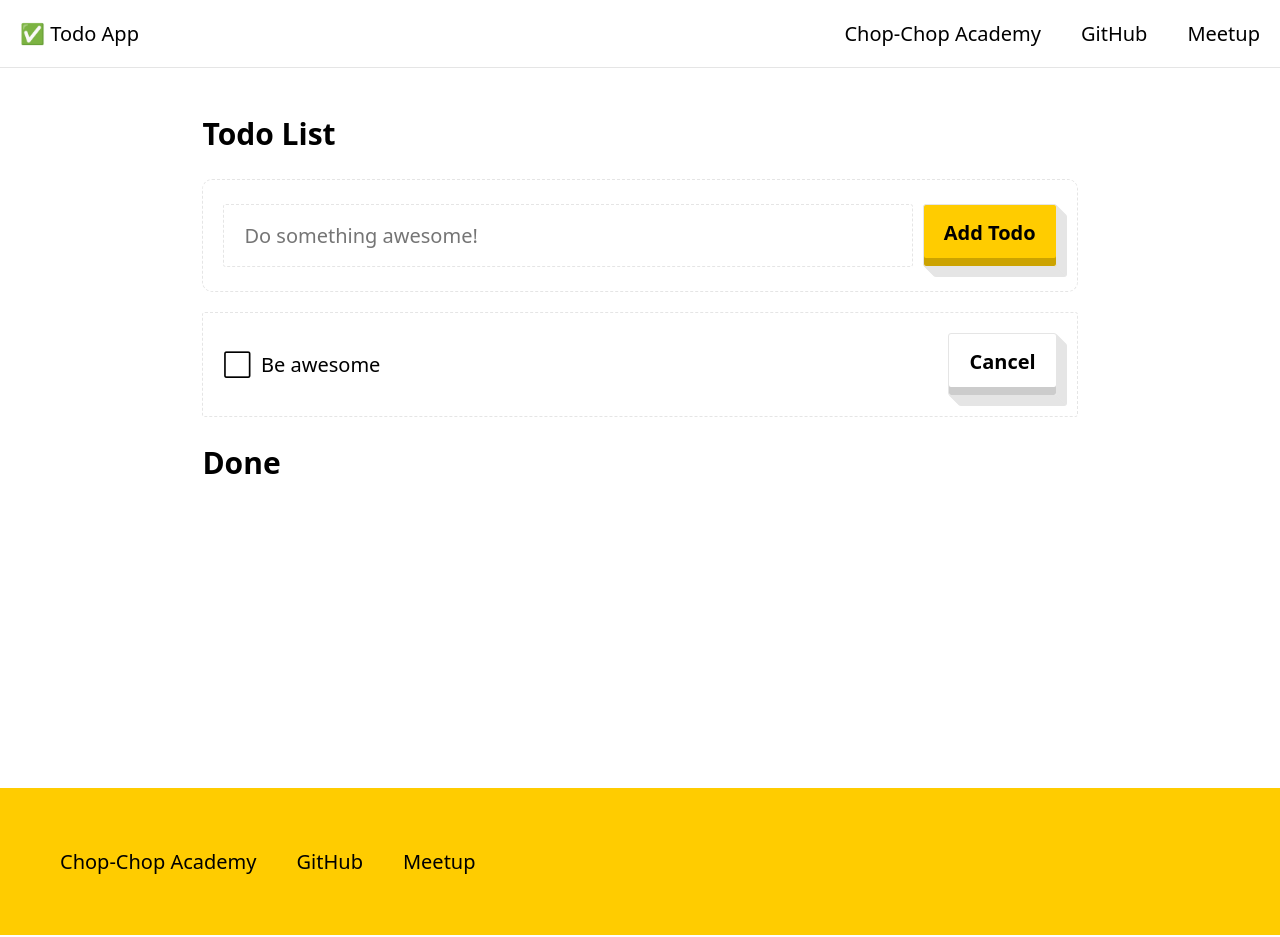
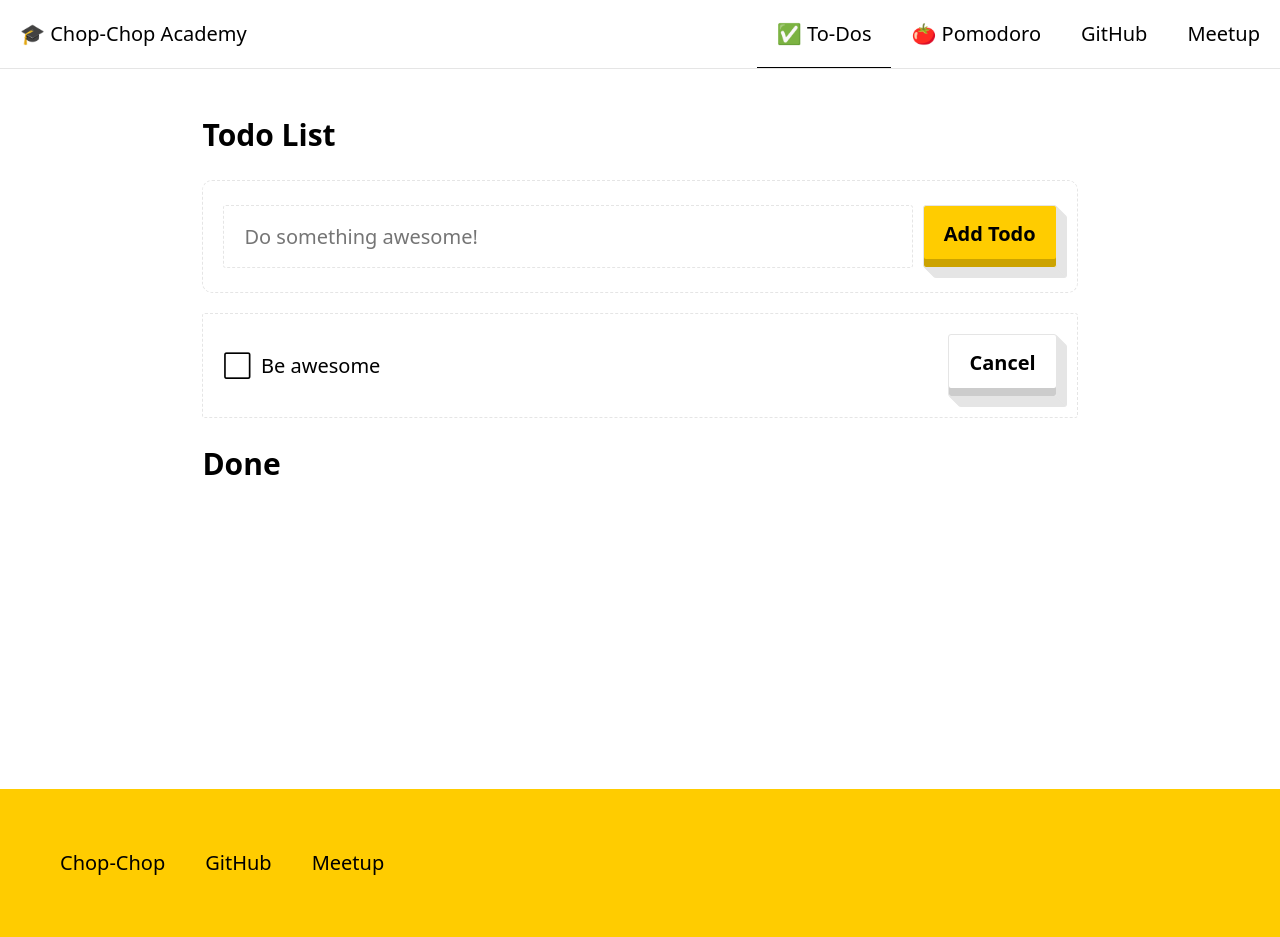
Before and after one commit to ChopChopOrg/academy, a Next.js app in the folder app/: page / in a window 1280 px wide. Built offline with nearby package versions, Linux system fonts and the light colour scheme.

Commit message:
Improve UI

```diff
--- a/app/package.json
+++ b/app/package.json
@@ -40,6 +40,7 @@
     "focus-visible": "^5.0.2",
     "next": "^9.1.4",
     "react": "^16.12.0",
+    "react-burger-menu": "^2.6.13",
     "react-dom": "^16.12.0",
     "react-hanger": "^2.1.3"
   },
--- a/app/src/app/components/PageLayout.tsx
+++ b/app/src/app/components/PageLayout.tsx
@@ -7,6 +7,7 @@ import { jsx, css, Global } from "@emotion/core";
 import React, { ComponentProps } from "react";
 import styled from "@emotion/styled";
 import Link from "next/link";
+import { useRouter } from "next/router";
 
 import { theme } from "../../theme";
 
@@ -46,19 +47,31 @@ const PageHeader = styled.header`
   }
 `;
 
-const NavLink = styled.a`
-  padding: 1em;
-  text-decoration: none;
-  display: block;
+const NavLink = (props: ComponentProps<"a">) => {
+  const { pathname } = useRouter();
+  console.log(">", pathname, props.href);
+  return (
+    <a
+      css={[
+        {
+          padding: "1em",
+          textDecoration: "none",
+          display: "block",
 
-  color: ${theme.colors.black};
-  outline-color: ${theme.colors.blue};
-  cursor: pointer;
+          color: theme.colors.black,
+          outlineColor: theme.colors.blue,
+          cursor: "pointer",
 
-  :hover {
-    text-decoration: underline;
-  }
-`;
+          borderBottom: "1px solid transparent",
+        },
+        pathname === props.href && {
+          borderColor: theme.colors.black,
+        },
+      ]}
+      {...props}
+    />
+  );
+};
 
 interface PageLayoutProps {
   children: React.ReactNode;
@@ -70,15 +83,14 @@ export function PageLayout({ children }: PageLayoutProps) {
       <PageContainer>
         <PageHeader>
           <Link href="/">
-            {/* eslint-disable-next-line jsx-a11y/anchor-is-valid */}
             <NavLink
               css={{ ":hover": { textDecoration: "none" } }}
             >
               <em css={{ fontStyle: "normal" }}>
                 <span role="img" aria-label="">
-                  ✅
+                  🎓
                 </span>{" "}
-                Todo App
+                Chop-Chop Academy
               </em>
             </NavLink>
           </Link>
@@ -88,6 +100,11 @@ export function PageLayout({ children }: PageLayoutProps) {
               display: "flex",
               flexDirection: "row",
               flexWrap: "wrap",
+              a: {
+                ":hover": {
+                  borderColor: theme.colors.blue,
+                },
+              },
               [theme.mediaQueries.small]: {
                 flexDirection: "column",
                 a: {
@@ -97,9 +114,14 @@ export function PageLayout({ children }: PageLayoutProps) {
               },
             }}
           >
-            <NavLink href="https://chop-chop.org/academy-web-apps">
-              Chop-Chop Academy
-            </NavLink>
+            <Link href="/">
+              <NavLink href="/">✅ To-Dos</NavLink>
+            </Link>
+            <Link href="/pomodoro">
+              <NavLink href="/pomodoro">
+                🍅 Pomodoro
+              </NavLink>
+            </Link>
             <NavLink href="https://github.com/ChopChopOrg/academy">
               GitHub
             </NavLink>
@@ -122,6 +144,11 @@ export function PageLayout({ children }: PageLayoutProps) {
               flexDirection: "row",
               margin: 0,
               padding: 0,
+              a: {
+                ":hover": {
+                  textDecoration: "underline",
+                },
+              },
               [theme.mediaQueries.small]: {
                 flexDirection: "column",
                 li: {
@@ -136,7 +163,7 @@ export function PageLayout({ children }: PageLayoutProps) {
           >
             <li>
               <NavLink href="https://chop-chop.org/">
-                Chop-Chop Academy
+                Chop-Chop
               </NavLink>
             </li>
             <li>
--- a/app/src/lib/components/Button.tsx
+++ b/app/src/lib/components/Button.tsx
@@ -24,7 +24,7 @@ const _3dStyles = css`
   border-radius: ${borderRadius.small};
   padding: 0.7em 1em 1em 1em;
 
-  :enabled {
+  :not(:disabled) {
     cursor: pointer;
 
     :focus {
```
Also changed, not shown: app/.eslintrc.js, 1 other file (tests, documents, lock files or other folders).
